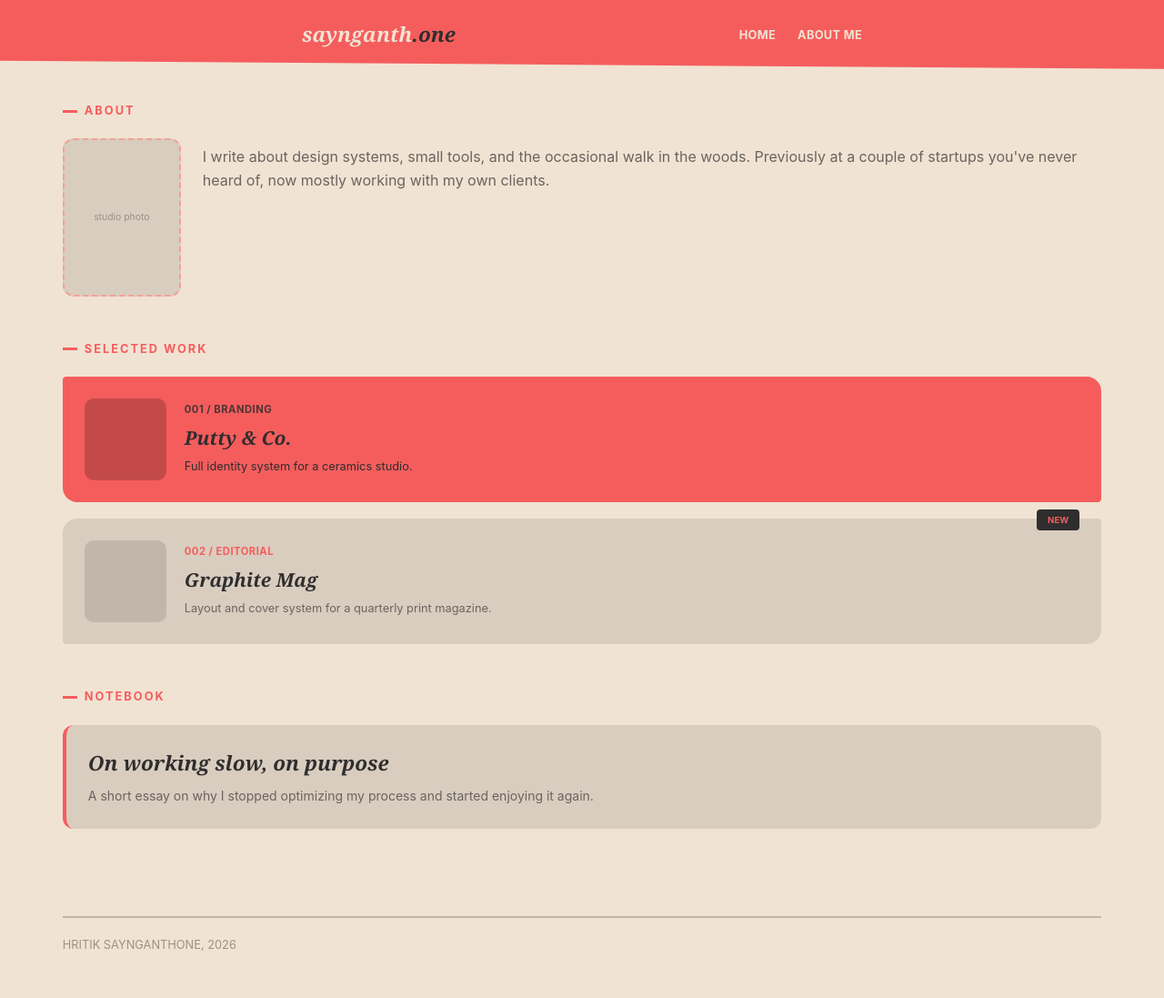
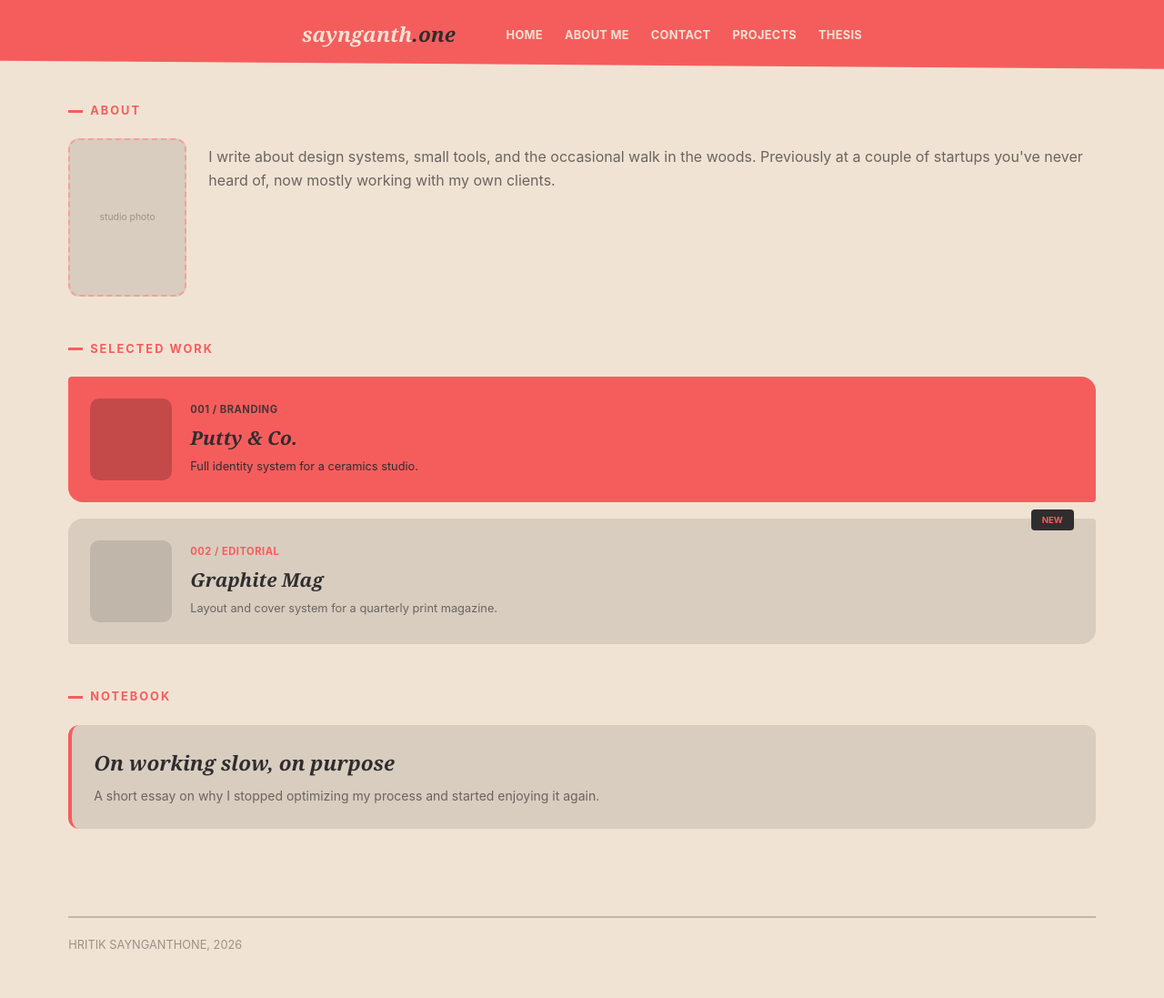
Before and after one commit to hritikrg02/personal-website, a Django app: page /about/ in a window 1280 px wide. Shown: the whole page at 91% size. Run offline with Django 5.2, Linux system fonts and the light colour scheme.

Commit message:
updated home to have more items in bar

```diff
--- a/django_project/pages/views.py
+++ b/django_project/pages/views.py
@@ -8,8 +8,4 @@ def home_page_view(request):  # function-based view
 
 
 def about_page_view(request):
-    cxt = {
-        "name": "Ricky",
-        "age": "24",
-    }  # this is usually loaded via the model and gotten through the database
-    return render(request, "about.html", cxt)
+    return render(request, "about.html")
--- a/django_project/static/css/base.css
+++ b/django_project/static/css/base.css
@@ -3,7 +3,7 @@
 :root {
     --font-sans: -apple-system, BlinkMacSystemFont, "Segoe UI", Roboto, sans-serif;
     --font-serif: Georgia, "Times New Roman", serif;
-    --max-width: 93%;
+    --max-width: 92%;
     --radius-sm: 4px;
     --radius-md: 12px;
     --radius-lg: 16px;
@@ -73,7 +73,7 @@ body {
 
 .nav-links a.muted { color: rgba(22, 17, 15, 0.6); }
 
-/* ---------- Hero / header ---------- */
+/* ---------- Photos ---------- */
 
 .photo-slot {
     background: var(--color-surface);
--- a/django_project/static/css/home.css
+++ b/django_project/static/css/home.css
@@ -39,7 +39,7 @@
 }
 
 .photo-slot.profile {
-    width: clamp(150px, 30vw, 750px);
+    width: clamp(300px, 26vw, 750px);
 }
 
 .photo-slot.profile img {
--- a/django_project/templates/base.html
+++ b/django_project/templates/base.html
@@ -20,6 +20,9 @@
             <ul class="nav-links">
                 <li><a href="{% url 'home' %}">HOME</a></li>
                 <li><a href="{% url 'about' %}">ABOUT ME</a></li>
+                <li><a href="{% url 'home' %}">CONTACT</a></li>
+                <li><a href="{% url 'home' %}">PROJECTS</a></li>
+                <li><a href="{% url 'home' %}">THESIS</a></li>
             </ul>
         </nav>
     </header>
```
